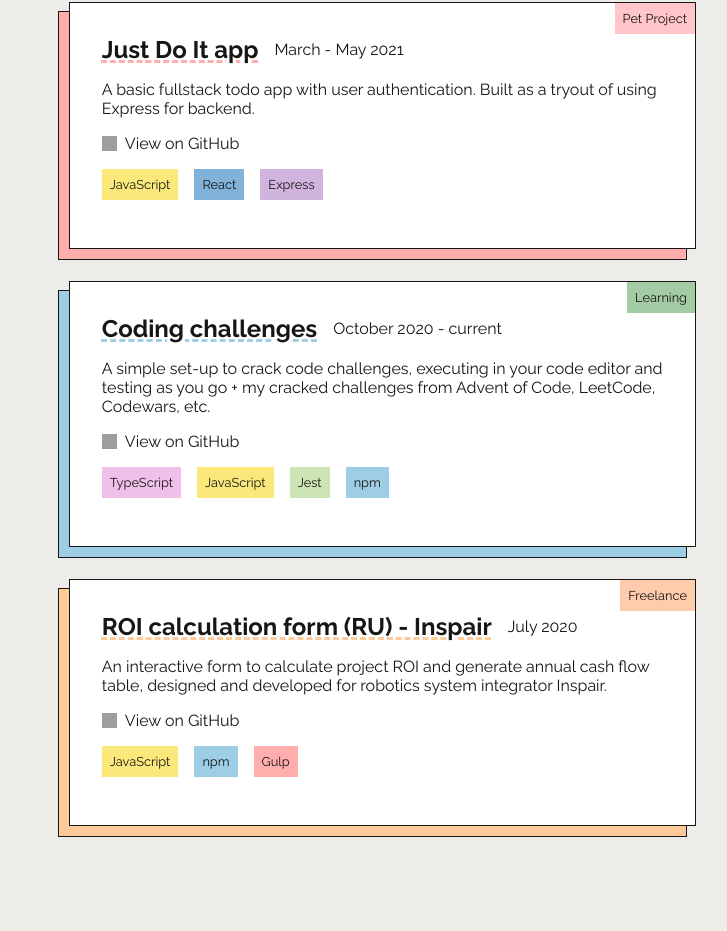
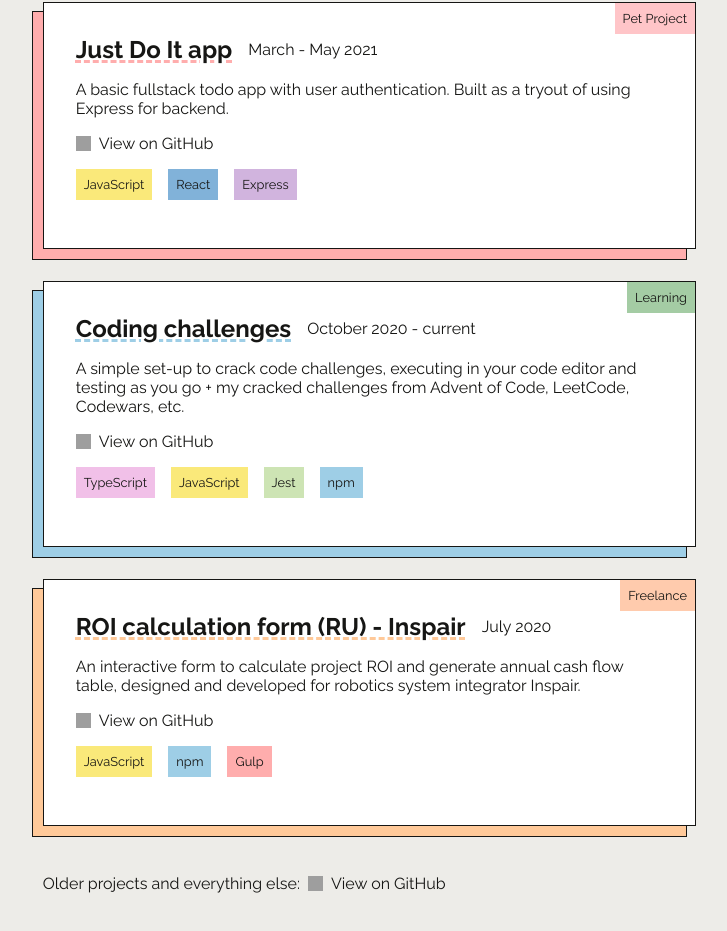
Before and after one commit to lazy-ocean/lazy-ocean, a Next.js app: page / in a window 1280 px wide. Shown: the part 1329-2260 px from the top of the page, without its empty margins (520-1247 px from the left). Before the commit the page ends 2219 px from the top, so only its background shows below. Built offline with nearby package versions, Linux system fonts and the light colour scheme; grey boxes are pictures that could not be loaded.

Commit message:
fix: minor cards styling fixes

```diff
--- a/src/components/Card/Card.styled.ts
+++ b/src/components/Card/Card.styled.ts
@@ -73,6 +73,7 @@ export const Labels = styled.ul`
   display: flex;
   gap: ${({ theme }) => theme.spacings.xs};
   padding: 0;
+  flex-wrap: wrap;
 `;
 
 export const CardHeader = styled.div`
@@ -113,3 +114,8 @@ export const GithubLink = styled.a`
   align-items: center;
   gap: ${({ theme }) => theme.spacings.xxs};
 `;
+
+export const CardsFooter = styled.div`
+  display: flex;
+  gap: ${({ theme }) => theme.spacings.xxs};
+`;
--- a/src/components/Card/Card.tsx
+++ b/src/components/Card/Card.tsx
@@ -7,6 +7,7 @@ import {
   Link,
   Wrapper,
   GithubLink,
+  CardsFooter,
 } from "./Card.styled";
 import { AccentColours } from "../../theme";
 import { TechStack, Project } from "../interfaces";
@@ -18,6 +19,20 @@ interface CardProps {
   card: Project;
   i: number;
 }
+
+const Github = ({ link }: { link: string }) => (
+  <GithubLink href={link} target="_blank">
+    <Image
+      layout="intrinsic"
+      src="/github_logo.png"
+      width={15}
+      height={15}
+      alt="GitHub logo"
+      aria-hidden
+    />
+    View on GitHub
+  </GithubLink>
+);
 
 const Card = ({ card, i }: CardProps) => {
   const [isStuck, setStuck] = useState(false);
@@ -66,19 +81,7 @@ const Card = ({ card, i }: CardProps) => {
       </CardHeader>
       <Tag tag={tag}>{tag}</Tag>
       <p>{text}</p>
-      {github && (
-        <GithubLink href={github} target="_blank">
-          <Image
-            layout="intrinsic"
-            src="/github_logo.png"
-            width={15}
-            height={15}
-            alt="GitHub logo"
-            aria-hidden
-          />
-          View on GitHub
-        </GithubLink>
-      )}
+      {github && <Github link={github} />}
       <Labels>
         {stack.map((item: TechStack, i) => (
           <Label text={item} key={i} />
@@ -94,6 +97,10 @@ const Cards = () => {
       {projects.map((card: Project, i) => (
         <Card card={card} i={i + 1} key={i} />
       ))}
+      <CardsFooter>
+        <p>Older projects and everything else: </p>
+        <Github link="https://github.com/lazy-ocean"></Github>
+      </CardsFooter>
     </Wrapper>
   );
 };
--- a/src/components/Main/Main.styled.ts
+++ b/src/components/Main/Main.styled.ts
@@ -50,4 +50,5 @@ export const Skills = styled.ul`
   gap: ${({ theme }) => theme.spacings.xs};
   padding: 0;
   align-items: center;
+  flex-wrap: wrap;
 `;
```
